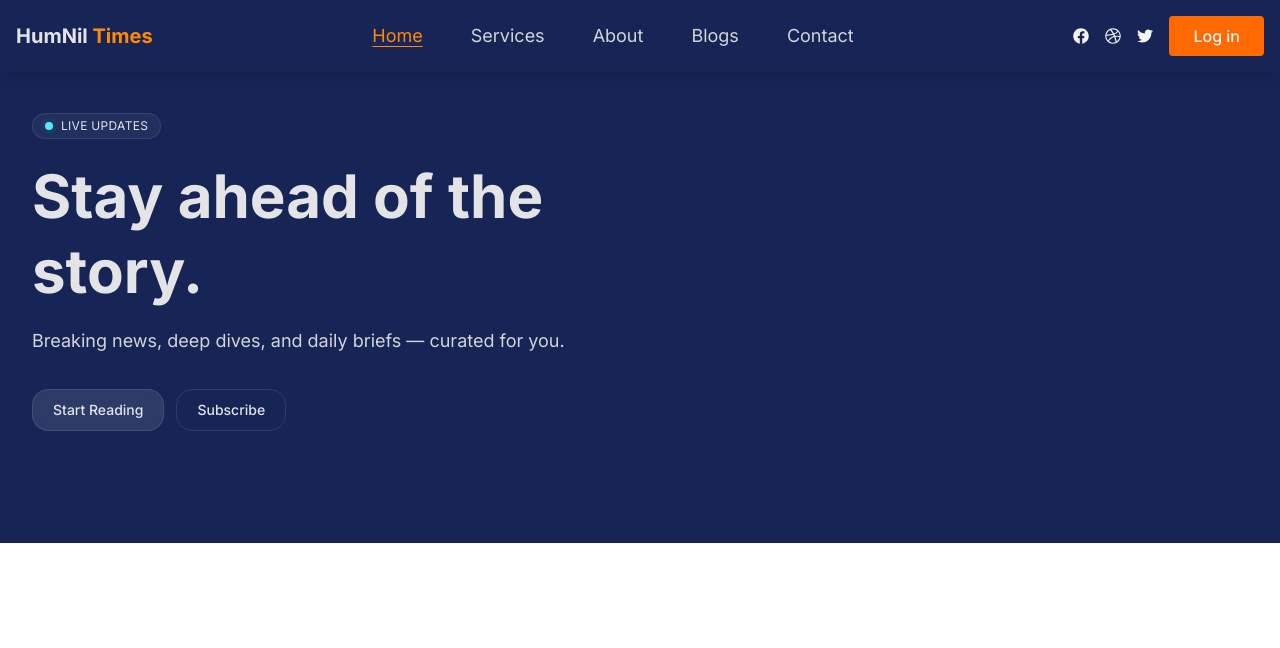
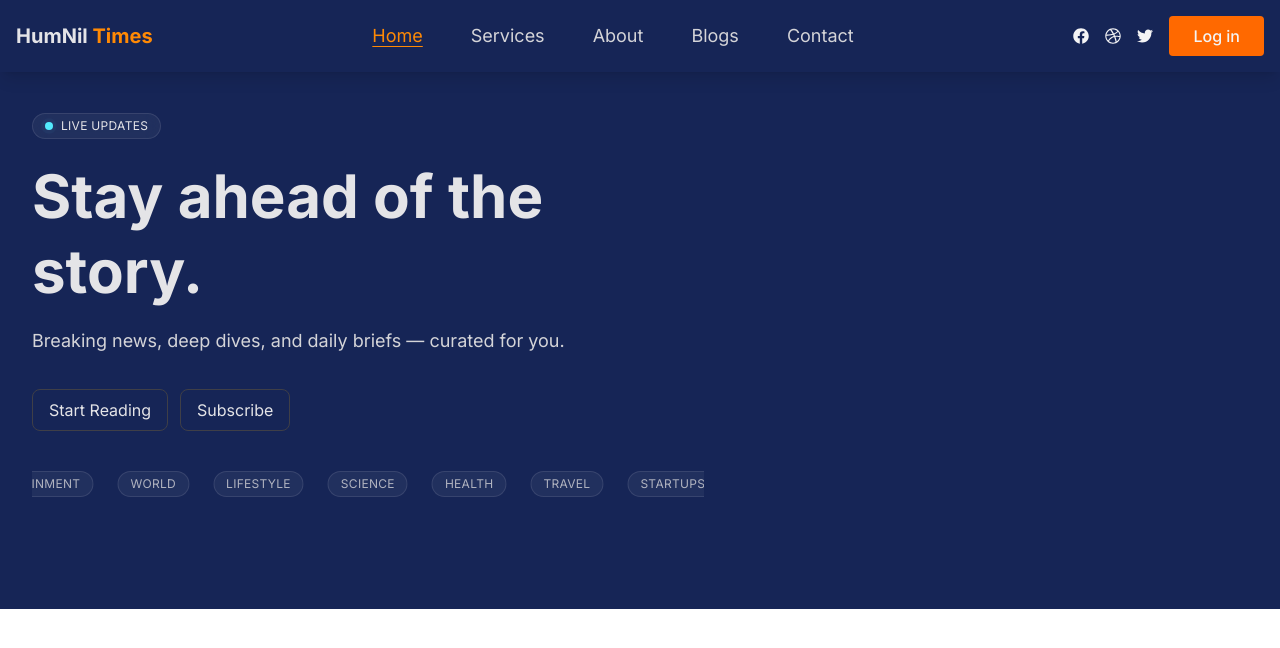
Before and after one commit to sarkarniloy102/HumNil-Times, a React (Vite) app: page / in a window 1280 px wide. Shown: the top 648 px of the page. Built offline with nearby package versions, Linux system fonts and the light colour scheme.

Commit message:
modified button & implement scrolling-topics-ticker

```diff
--- a/src/Components/Pages/Home/Banner.jsx
+++ b/src/Components/Pages/Home/Banner.jsx
@@ -2,11 +2,12 @@ import { Link } from "react-router-dom";
 // import trendingImg from "../../../assets/about.png";
 /* eslint-disable no-unused-vars */
 import { motion } from "framer-motion";
+import TopicsTicker from "./TopicsTicker";
 
 const Banner = ({ title = "Stay ahead of the story.",
     subtitle = "Breaking news, deep dives, and daily briefs — curated for you.",
-    ctaPrimary = "Start Reading",
-    ctaSecondary = "Subscribe",
+    Primary = "Start Reading",
+    Secondary = "Subscribe",
     onPrimaryClick,
     onSecondaryClick, }) => {
 
@@ -53,28 +54,17 @@ const Banner = ({ title = "Stay ahead of the story.",
                         transition={{ duration: 0.8, delay: 0.35 }}
                         className="mt-8 flex flex-wrap items-center gap-3"
                     >
-                        <button
-                            onClick={onPrimaryClick}
-                            className="rounded-2xl border border-white/10 bg-white/10 px-5 py-2.5 text-sm font-medium backdrop-blur hover:bg-white/15 focus:outline-none focus:ring-2 focus:ring-cyan-300/40 active:scale-[.99]"
-                        >
-                            <Link to="/about">{ctaPrimary}</Link>
+                        <Link to="/about" className="border border-zinc-700 px-4 py-2 rounded-lg hover:bg-zinc-200 hover:text-orange-700 transition-all duration-200 ease-in">{Primary}</Link>
+                        <Link to="/about" className="border border-zinc-700 px-4 py-2 rounded-lg hover:bg-zinc-200 hover:text-orange-700 transition-all duration-200 ease-in">{Secondary}</Link>
 
-
-                        </button>
-                        <button
-                            onClick={onSecondaryClick}
-                            className="rounded-2xl border border-white/10 bg-transparent px-5 py-2.5 text-sm font-medium hover:bg-white/5 focus:outline-none focus:ring-2 focus:ring-cyan-300/40 active:scale-[.99]"
-                        >
-                            {ctaSecondary}
-                        </button>
                     </motion.div>
 
                     {/* Scrolling topics ticker */}
-
+                    <TopicsTicker />
 
                 </div>
 
-                {/* Right: device mock / image placeholder */}
+                {/* Right side : image*/}
 
             </div>
 
--- a/src/Components/Pages/Home/TopicsTicker.jsx
+++ b/src/Components/Pages/Home/TopicsTicker.jsx
@@ -0,0 +1,30 @@
+/* eslint-disable no-unused-vars */
+import { motion } from "framer-motion";
+
+const TopicsTicker = () => {
+    return (
+        <div className="mt-10 overflow-hidden">
+            <motion.div
+                initial={{ x: 0 }}
+                animate={{ x: "-50%" }}
+                transition={{ duration: 10, repeat: Infinity, ease: "linear" }}
+                className="flex min-w-max gap-6 text-xs uppercase tracking-wide text-zinc-300/80"
+            >
+                {[
+                    "Politics", "Business", "Sports", "Entertainment", "World", "Lifestyle", "Science", "Health", "Travel", "StartUps", "Security", "AI", "Apps", "Tech",
+
+                ].map((item, i) => (
+                    <span
+                        key={item + i}
+                        className="rounded-full border border-white/10 bg-white/5 px-3 py-1"
+                    >
+                        {item}
+                    </span>
+                ))}
+
+            </motion.div>
+        </div>
+    );
+};
+
+export default TopicsTicker;
```
